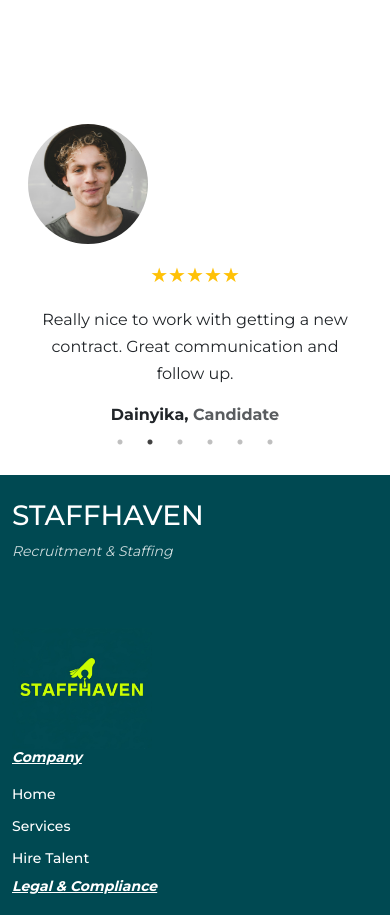
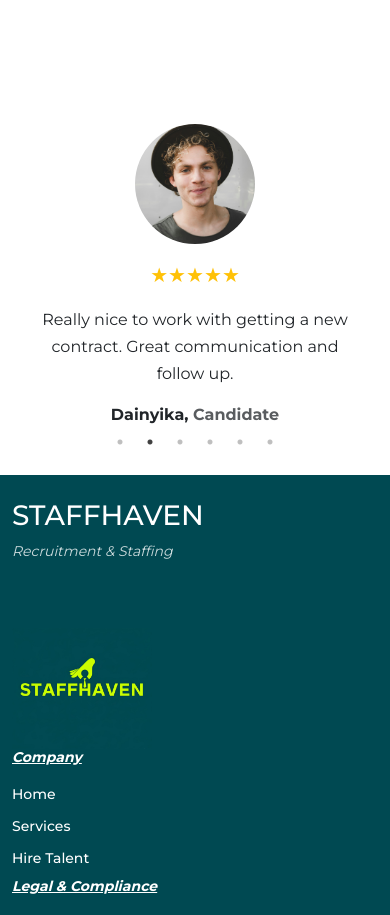
Before and after one commit to MehakIllahi/staffhaven, a React (Vite) app: page /#/ in a window 390 px wide. Shown: the part 8460-9375 px from the top of the page. Built offline with nearby package versions, Linux system fonts and the light colour scheme.

Commit message:
review responsive

```diff
--- a/src/components/Home/ReviewSlider.jsx
+++ b/src/components/Home/ReviewSlider.jsx
@@ -1,6 +1,6 @@
 import React from "react";
 import Slider from "react-slick";
-import { Container } from "react-bootstrap";
+import { Container, Row, Col } from "react-bootstrap";
 
 import people1 from "../../assets/people1.jpg";
 import people2 from "../../assets/people2.jpg";
@@ -49,34 +49,53 @@
 ];
 
 function ReviewSlider() {
-  const settings = {
+  /* ---------- SETTINGS ---------- */
+
+  // Desktop / Tablet → 3 reviews per slide
+  const desktopSettings = {
     dots: true,
     arrows: false,
     infinite: true,
     speed: 500,
     autoplay: true,
     autoplaySpeed: 5000,
-
-    // ✅ ONE REVIEW PER SCREEN (ALWAYS)
     slidesToShow: 1,
     slidesToScroll: 1,
   };
 
+  // Mobile → 1 review per slide
+  const mobileSettings = {
+    dots: true,
+    arrows: false,
+    infinite: true,
+    speed: 500,
+    autoplay: true,
+    autoplaySpeed: 5000,
+    slidesToShow: 1,
+    slidesToScroll: 1,
+  };
+
+  // Group reviews (3 per slide) for desktop
+  const groupedReviews = [];
+  for (let i = 0; i < reviews.length; i += 3) {
+    groupedReviews.push(reviews.slice(i, i + 3));
+  }
+
   return (
     <section className="py-5">
       <Container>
-        <Slider {...settings}>
-          {reviews.map((review, index) => (
-            <div key={index}>
-              {/* ONE CARD ONLY */}
-              <div
-                className="text-center mx-auto px-3"
-                style={{ maxWidth: "420px" }}
-              >
+        {/* ================= DESKTOP / TABLET SLIDER ================= */}
+        <div className="d-none d-md-block">
+          <Slider {...desktopSettings}>
+            {groupedReviews.map((group, slideIndex) => (
+              <div key={slideIndex}>
+                <Row className="justify-content-center">
+                  {group.map((review, index) => (
+                    <Col md={4} className="text-center px-4" key={index}>
                       <img
                         src={review.image}
                         alt={review.name}
-                  className="rounded-circle mb-3"
+                        className="rounded-circle mx-auto d-block mb-3"
                         style={{
                           width: "120px",
                           height: "120px",
@@ -92,12 +111,57 @@
 
                       <p className="fw-bold mb-0">
                         {review.name},{" "}
-                  <span className="text-muted fw-semibold">{review.role}</span>
+                        <span className="fw-semibold text-muted">
+                          {review.role}
+                        </span>
+                      </p>
+                    </Col>
+                  ))}
+                </Row>
+              </div>
+            ))}
+          </Slider>
+        </div>
+
+        {/* ================= MOBILE SLIDER ================= */}
+        {/* ================= MOBILE SLIDER ================= */}
+        <div className="d-md-none">
+          <Slider {...mobileSettings}>
+            {reviews.map((review, index) => (
+              <div key={index}>
+                <div className="d-flex flex-column align-items-center text-center px-3">
+                  {/* Image centered */}
+                  <img
+                    src={review.image}
+                    alt={review.name}
+                    className="rounded-circle mb-3"
+                    style={{
+                      width: "120px",
+                      height: "120px",
+                      objectFit: "cover",
+                    }}
+                  />
+
+                  {/* Stars */}
+                  <div className="mb-3 text-warning fs-5">★★★★★</div>
+
+                  {/* Text */}
+                  <p className="text-dark mb-3" style={{ lineHeight: 1.7 }}>
+                    {review.text}
+                  </p>
+
+                  {/* Name */}
+                  <p className="fw-bold mb-0">
+                    {review.name},{" "}
+                    <span className="text-muted fw-semibold">
+                      {review.role}
+                    </span>
                   </p>
                 </div>
               </div>
             ))}
           </Slider>
+        </div>
       </Container>
     </section>
   );
```
Lines whose indentation alone changed are shown as unchanged.
